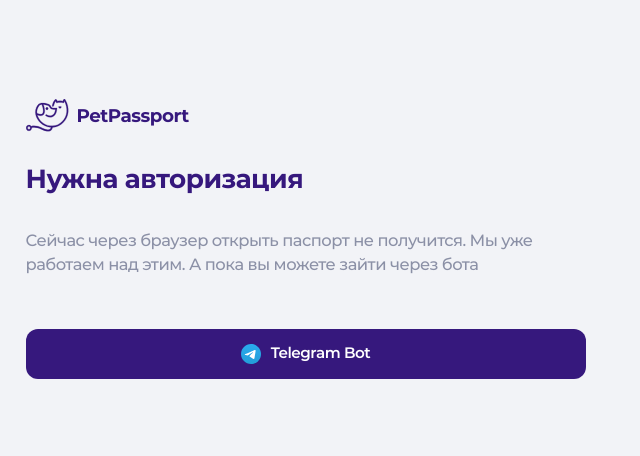
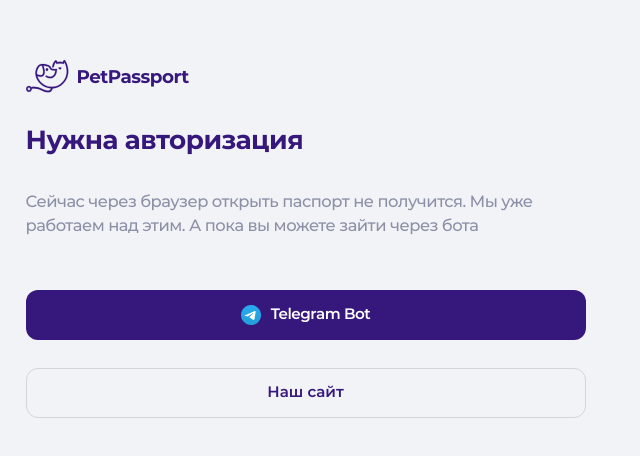
Before and after one commit to jasperinina/Pet_Passport, a React (Vite) app in the folder front/: page / in a window 1280 px wide. Shown: the part 116-572 px from the top of the page, without its empty margins (0-640 px from the left). Built offline with nearby package versions, Linux system fonts and the light colour scheme; no server answers.

Commit message:
Микрофикс

```diff
--- a/front/src/pages/AuthPlaceholder/AuthPlaceholder.jsx
+++ b/front/src/pages/AuthPlaceholder/AuthPlaceholder.jsx
@@ -1,6 +1,7 @@
 import styles from "./AuthPlaceholder.module.scss";
 
 import Logo from "../../components/logo/Logo";
+import OpenLanding from "../../components/landing/open_landing/OpenLanding";
 
 const AuthPlaceholder = () => {
   const tgBotUrl = import.meta.env.VITE_TG_BOT_URL || "";
@@ -43,6 +44,7 @@
             <div className={styles["landing__action-text"]}>Telegram Bot</div>
           </a>
         )}
+        <OpenLanding />
       </div>
     </section>
   );
```
